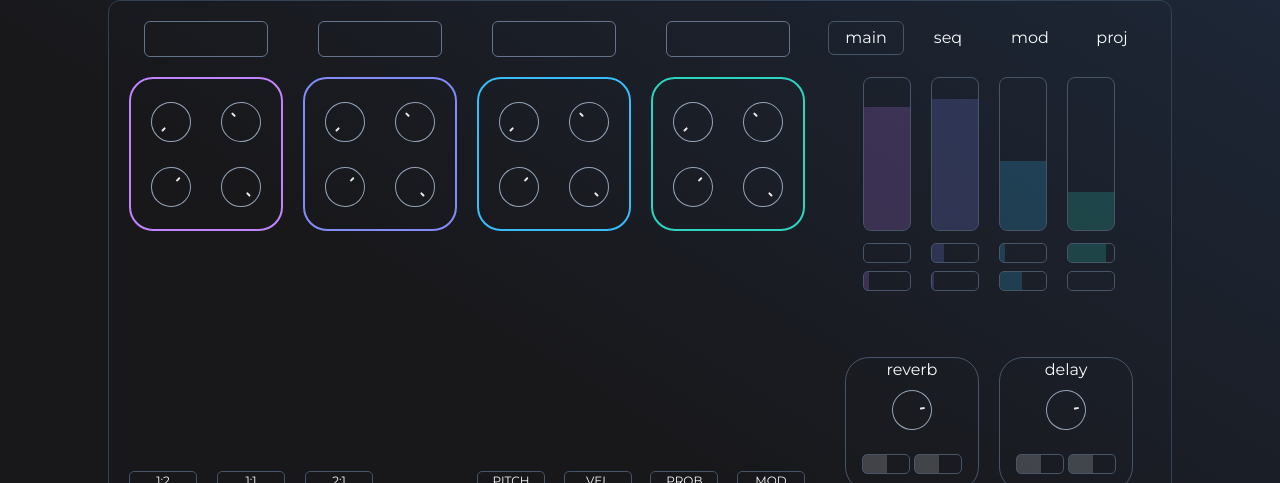
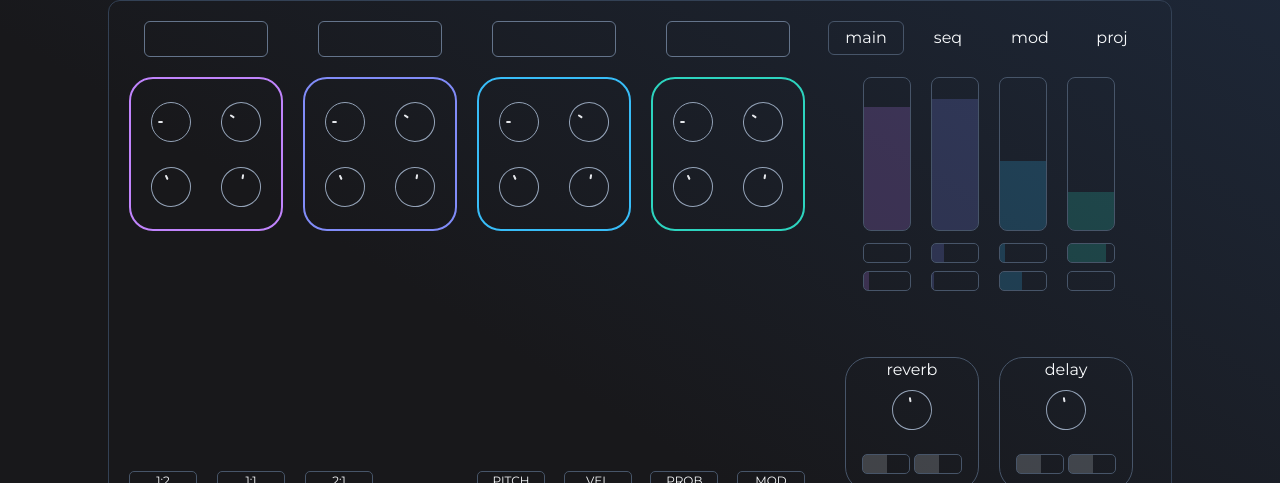
Before and after one commit to vybukhivka/react-synth, a React (Vite) app: page /synth in a window 1280 px wide. Shown: the part 128-611 px from the top of the page. Built offline with nearby package versions, Linux system fonts and the light colour scheme.

Commit message:
commit before refactoring

```diff
--- a/src/components/ui/Knob/Knob.tsx
+++ b/src/components/ui/Knob/Knob.tsx
@@ -1,12 +1,20 @@
 import useDrag from '../../../hooks/useDrag';
+import {
+  MixerDelayParams,
+  MixerReverbParams,
+} from '../../../store/slices/mixerSlice';
 import { TrackParams, TrackState } from '../../../store/slices/tracksSlice';
 import { setActiveType } from '../../synth/Tracks/Track';
 
 type KnobProps = {
-  trackId?: keyof TrackState;
-  paramName: keyof TrackParams | 'time';
+  trackId: keyof TrackState;
+  paramName:
+    | keyof TrackParams
+    | keyof MixerDelayParams
+    | keyof MixerReverbParams;
   paramValue: number;
   setActiveParam: React.Dispatch<React.SetStateAction<setActiveType>>;
+  size: number;
 };
 
 const Knob: React.FC<Partial<KnobProps>> = ({
@@ -18,15 +26,17 @@ const Knob: React.FC<Partial<KnobProps>> = ({
   const {
     elementRef: knob,
     angle,
+    value,
     startDrag,
   } = useDrag({ initialValue: paramValue, trackId, paramName, setActiveParam });
+  if (paramName === 'time') console.log(paramName, paramValue);
 
   return (
     <>
       <div
         ref={knob}
         onMouseDown={startDrag}
-        style={{ transform: `rotate(${angle}deg)`, userSelect: 'none' }}
+        style={{ transform: `rotate(${value}deg)`, userSelect: 'none' }}
         className="flex h-[40px] w-[40px] origin-center items-center justify-start rounded-full border border-slate-400 bg-transparent p-[6px]"
       >
         <div className="h-[2px] w-[5px] rounded-lg border bg-white"></div>
```
